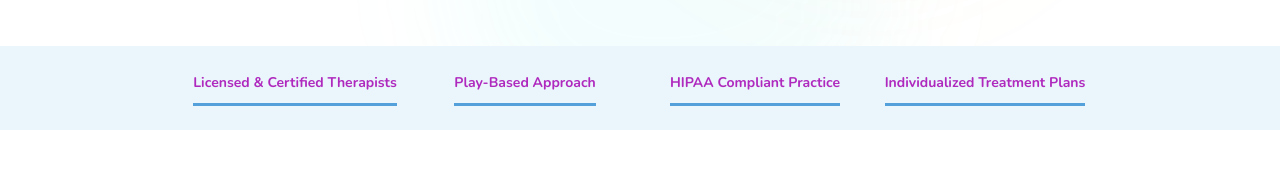
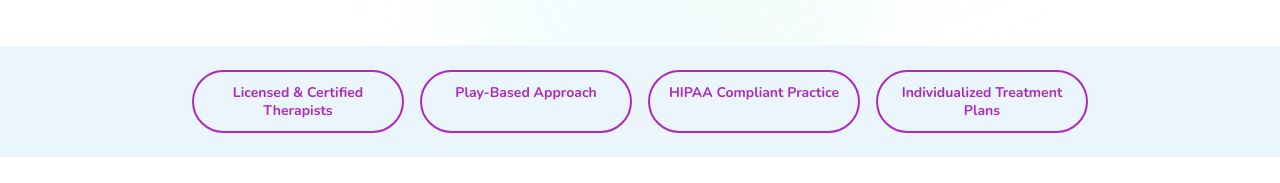
Before and after one commit to AppStudioPros/coastal-pediatric-therapy, a Next.js app: page / in a window 1280 px wide. Shown: the part 738-921 px from the top of the page. Built offline with nearby package versions, Linux system fonts and the light colour scheme; no server answers; the database is empty.

Commit message:
feat: convert trust bar labels to clickable pill buttons

```diff
--- a/app/page.tsx
+++ b/app/page.tsx
@@ -37,10 +37,10 @@ const testimonials = [
 
 
 const trustBar = [
-  "Licensed & Certified Therapists",
-  "Play-Based Approach",
-  "HIPAA Compliant Practice",
-  "Individualized Treatment Plans",
+  { label: "Licensed & Certified Therapists", href: "/about" },
+  { label: "Play-Based Approach", href: "/services" },
+  { label: "HIPAA Compliant Practice", href: "/privacy-policy" },
+  { label: "Individualized Treatment Plans", href: "/services" },
 ];
 
 const trustChips = ["2 Locations", "Since 1996", "Most Insurance Accepted", "Telehealth Available"];
@@ -133,11 +133,15 @@ export default function Home() {
       {/* Trust bar */}
       <AnimatedSection>
         <section className="bg-[#EAF6FB] py-6 px-4">
-          <div className="max-w-4xl mx-auto grid grid-cols-2 md:grid-cols-4 gap-6">
-            {trustBar.map((label) => (
-              <div key={label} className="text-center">
-                <p className="font-bold text-sm gold-underline text-[#AF29BE] transition-colors duration-300 hover:text-[#1e3a4a] cursor-default">{label}</p>
-              </div>
+          <div className="max-w-4xl mx-auto grid grid-cols-2 md:grid-cols-4 gap-4">
+            {trustBar.map(({ label, href }) => (
+              <Link
+                key={label}
+                href={href}
+                className="text-center block px-4 py-3 rounded-full border-2 border-[#AF29BE] text-[#AF29BE] font-bold text-sm hover:bg-[#AF29BE] hover:text-white transition-all duration-200 leading-tight"
+              >
+                {label}
+              </Link>
             ))}
           </div>
         </section>
```
